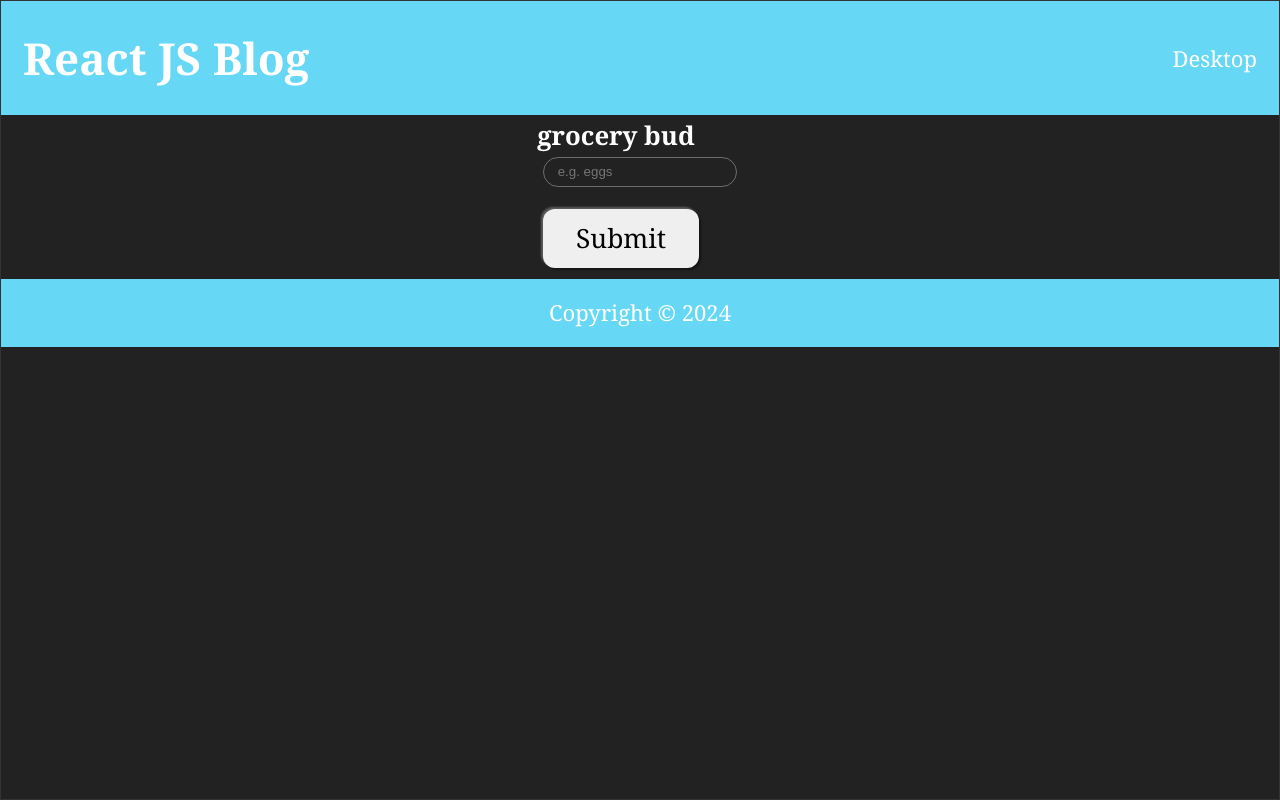
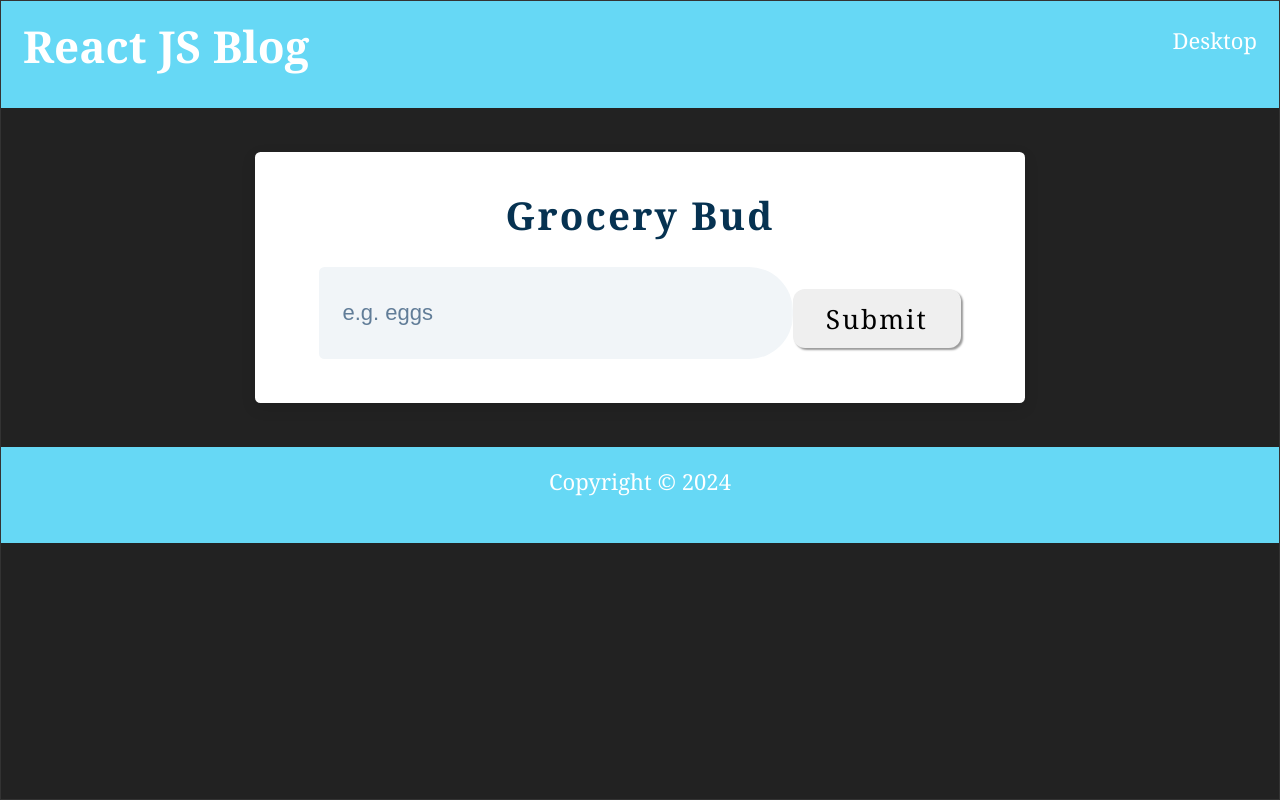
Before and after one commit to Jogata/SoftUni-React-Project, a React (Vite) app in the folder client/: page / in a window 1280 px wide. Built offline with nearby package versions, Linux system fonts and the light colour scheme; a web font is replaced by a local one.

Commit message:
grocery list - css

```diff
--- a/client/public/styles.css
+++ b/client/public/styles.css
@@ -1051,3 +1051,302 @@ body {
   font-family: inherit;
   border: 1px solid grey;
 }
+
+/*
+===============
+Variables
+===============
+*/
+
+.section-center {
+  /* dark shades of primary color*/
+  --clr-primary-1: hsl(205, 86%, 17%);
+  --clr-primary-2: hsl(205, 77%, 27%);
+  --clr-primary-3: hsl(205, 72%, 37%);
+  --clr-primary-4: hsl(205, 63%, 48%);
+  /* primary/main color */
+  --clr-primary-5: hsl(205, 78%, 60%);
+  /* lighter shades of primary color */
+  --clr-primary-6: hsl(205, 89%, 70%);
+  --clr-primary-7: hsl(205, 90%, 76%);
+  --clr-primary-8: hsl(205, 86%, 81%);
+  --clr-primary-9: hsl(205, 90%, 88%);
+  --clr-primary-10: hsl(205, 100%, 96%);
+  /* darkest grey - used for headings */
+  --clr-grey-1: hsl(209, 61%, 16%);
+  --clr-grey-2: hsl(211, 39%, 23%);
+  --clr-grey-3: hsl(209, 34%, 30%);
+  --clr-grey-4: hsl(209, 28%, 39%);
+  /* grey used for paragraphs */
+  --clr-grey-5: hsl(210, 22%, 49%);
+  --clr-grey-6: hsl(209, 23%, 60%);
+  --clr-grey-7: hsl(211, 27%, 70%);
+  --clr-grey-8: hsl(210, 31%, 80%);
+  --clr-grey-9: hsl(212, 33%, 89%);
+  --clr-grey-10: hsl(210, 36%, 96%);
+  --clr-white: #fff;
+  --clr-red-dark: hsl(360, 67%, 44%);
+  --clr-red-light: hsl(360, 71%, 66%);
+  --clr-green-dark: hsl(125, 67%, 44%);
+  --clr-green-light: hsl(125, 71%, 66%);
+  --clr-black: #222;
+  --transition: all 0.3s linear;
+  --spacing: 0.1rem;
+  --radius: 0.25rem;
+  --light-shadow: 0 5px 15px rgba(0, 0, 0, 0.1);
+  --dark-shadow: 0 5px 15px rgba(0, 0, 0, 0.2);
+  --max-width: 1170px;
+  --fixed-width: 620px;
+}
+
+.section-center {
+  color: var(--clr-grey-1);
+  font-size: 0.875rem;
+  line-height: 1.5;
+  background-color: var(--clr-grey-10);
+}
+
+h1,
+h2,
+h3,
+h4 {
+  margin-bottom: 0.75rem;
+  line-height: 1.25;
+  text-transform: capitalize;
+  letter-spacing: var(--spacing);
+}
+h1 {
+  font-size: 3rem;
+}
+h2 {
+  font-size: 2rem;
+}
+h3 {
+  font-size: 1.25rem;
+}
+h4 {
+  font-size: 0.875rem;
+}
+
+p {
+  margin-bottom: 1.25rem;
+  color: var(--clr-grey-5);
+}
+
+@media screen and (min-width: 800px) {
+  body {
+    font-size: 1rem;
+  }
+  h1 {
+    font-size: 4rem;
+  }
+  h2 {
+    font-size: 2.5rem;
+  }
+  h3 {
+    font-size: 1.75rem;
+  }
+  h4 {
+    font-size: 1rem;
+  }
+  h1,
+  h2,
+  h3,
+  h4 {
+    line-height: 1;
+  }
+}
+
+.btn {
+  padding: 0.375rem 0.75rem;
+  display: inline-block;
+  font-size: 0.875rem;
+  color: var(--clr-black);
+  text-transform: uppercase;
+  letter-spacing: var(--spacing);
+  border: 2px solid var(--clr-black);
+  border-radius: var(--radius);
+  background-color: transparent;
+  box-shadow: 0 1px 3px rgba(0, 0, 0, 0.2);
+  transition: var(--transition);
+  cursor: pointer;
+}
+.btn:hover {
+  color: var(--clr-white);
+  background-color: var(--clr-black);
+}
+
+.section {
+  padding: 5rem 0;
+}
+
+.section-center {
+  width: 90vw;
+  max-width: 35rem;
+  margin: 2rem auto;
+  /* margin-top: 8rem; */
+}
+
+@media screen and (min-width: 992px) {
+  .section-center {
+    width: 95vw;
+  }
+}
+
+main {
+  min-height: 100vh;
+  display: grid;
+  place-items: center;
+}
+
+.section-center {
+  padding: 2rem;
+  border-radius: var(--radius);
+  background-color: var(--clr-white);
+  box-shadow: var(--light-shadow);
+  transition: var(--transition);
+}
+.section-center:hover {
+  box-shadow: var(--dark-shadow);
+}
+
+.alert {
+  margin-bottom: 1rem;
+  height: 1.25rem;
+  display: grid;
+  align-items: center;
+  font-size: 0.7rem;
+  text-align: center;
+  text-transform: capitalize;
+  letter-spacing: var(--spacing);
+  border-radius: 0.25rem;
+}
+.alert-danger {
+  color: #721c24;
+  background-color: #f8d7da;
+}
+.alert-success {
+  color: #155724;
+  background-color: #d4edda;
+}
+
+.grocery-form h3 {
+  margin-bottom: 1.5rem;
+  color: var(--clr-primary-1);
+  text-align: center;
+}
+
+.form-control {
+  display: flex;
+  justify-content: center;
+}
+
+.grocery {
+  flex: 1 1 auto;
+  padding: 0.25rem;
+  padding-left: 1rem;
+  color: var(--clr-grey-5);
+  font-size: 1rem;
+  border-color: transparent;
+  border-top-left-radius: var(--radius);
+  border-bottom-left-radius: var(--radius);
+  background-color: var(--clr-grey-10);
+}
+.grocery::placeholder {
+  color: var(--clr-grey-5);
+  font-family: var(--ff-secondary);
+}
+
+.submit-btn {
+  flex: 0 0 5rem;
+  display: grid;
+  align-items: center;
+  color: var(--clr-primary-5);
+  padding: 0.25rem;
+  font-size: 0.85rem;
+  letter-spacing: 2px;
+  text-transform: capitalize;
+  border-color: transparent;
+  border-top-right-radius: var(--radius);
+  border-bottom-right-radius: var(--radius);
+  background-color: var(--clr-primary-8);
+  transition: var(--transition);
+  cursor: pointer;
+}
+.submit-btn:hover {
+  color: var(--clr-white);
+  background-color: var(--clr-primary-5);
+}
+
+.grocery-container {
+  margin-top: 2rem;
+}
+
+.grocery-item {
+  margin-bottom: 0.5rem;
+  padding: 0.25rem 1rem;
+  display: flex;
+  align-items: center;
+  justify-content: space-between;
+  transition: var(--transition);
+  text-transform: capitalize;
+  border-radius: var(--radius);
+}
+.grocery-item:hover {
+  color: var(--clr-grey-5);
+  background-color: var(--clr-grey-10);
+}
+.grocery-item:hover .title {
+  color: var(--clr-grey-5);
+}
+
+.title {
+  margin-bottom: 0;
+  color: var(--clr-grey-1);
+  letter-spacing: 2px;
+  transition: var(--transition);
+}
+
+.edit-btn,
+.delete-btn {
+  margin: 0 0.15rem;
+  font-size: 0.7rem;
+  border-color: transparent;
+  background-color: transparent;
+  transition: var(--transition);
+  cursor: pointer;
+}
+
+.edit-btn {
+  color: var(--clr-green-light);
+}
+.edit-btn:hover {
+  color: var(--clr-green-dark);
+}
+
+.delete-btn {
+  color: var(--clr-red-light);
+}
+.delete-btn:hover {
+  color: var(--clr-red-dark);
+}
+
+.clear-btn {
+  text-transform: capitalize;
+  width: 10rem;
+  min-height: 1.5rem;
+  display: grid;
+  align-items: center;
+  background: transparent;
+  border-color: transparent;
+  color: var(--clr-red-light);
+  margin: 0 auto;
+  font-size: 0.85rem;
+  letter-spacing: var(--spacing);
+  cursor: pointer;
+  transition: var(--transition);
+  margin-top: 1.25rem;
+}
+.clear-btn:hover {
+  color: var(--clr-red-dark);
+}
```
